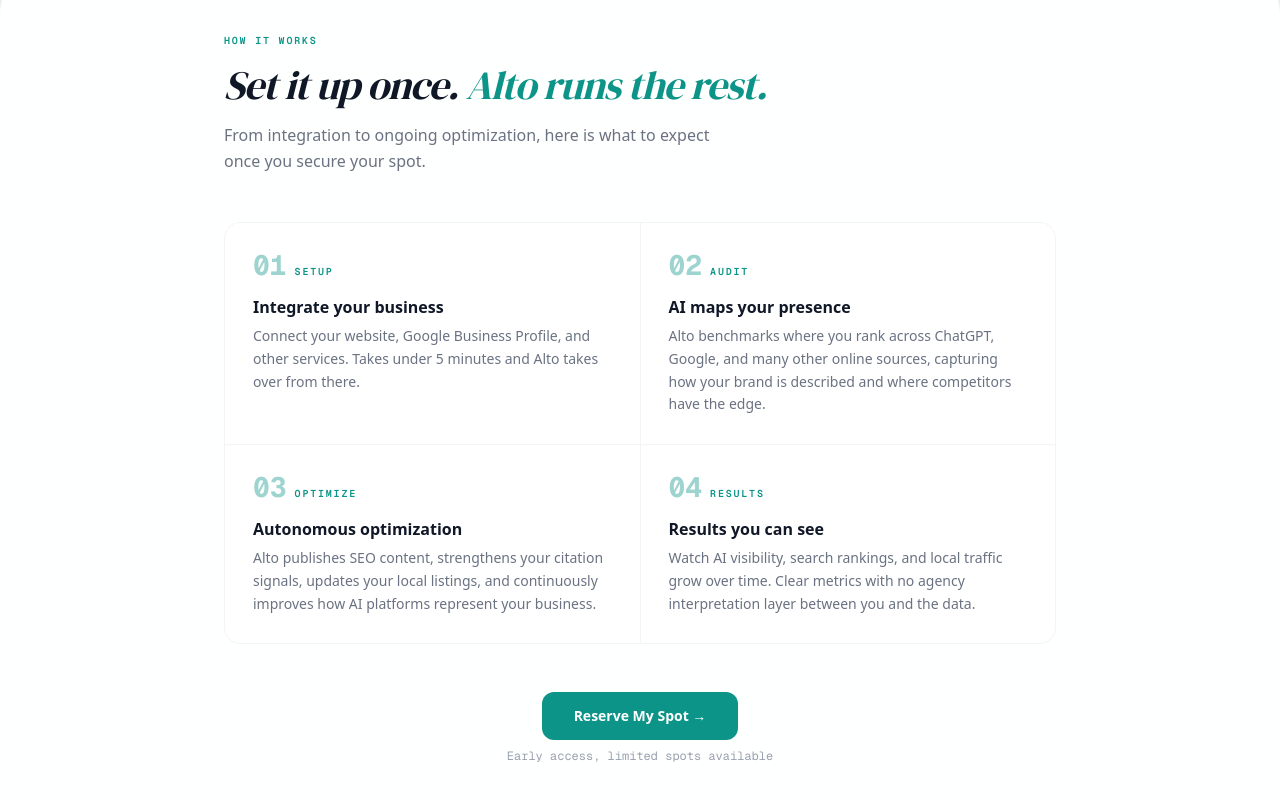
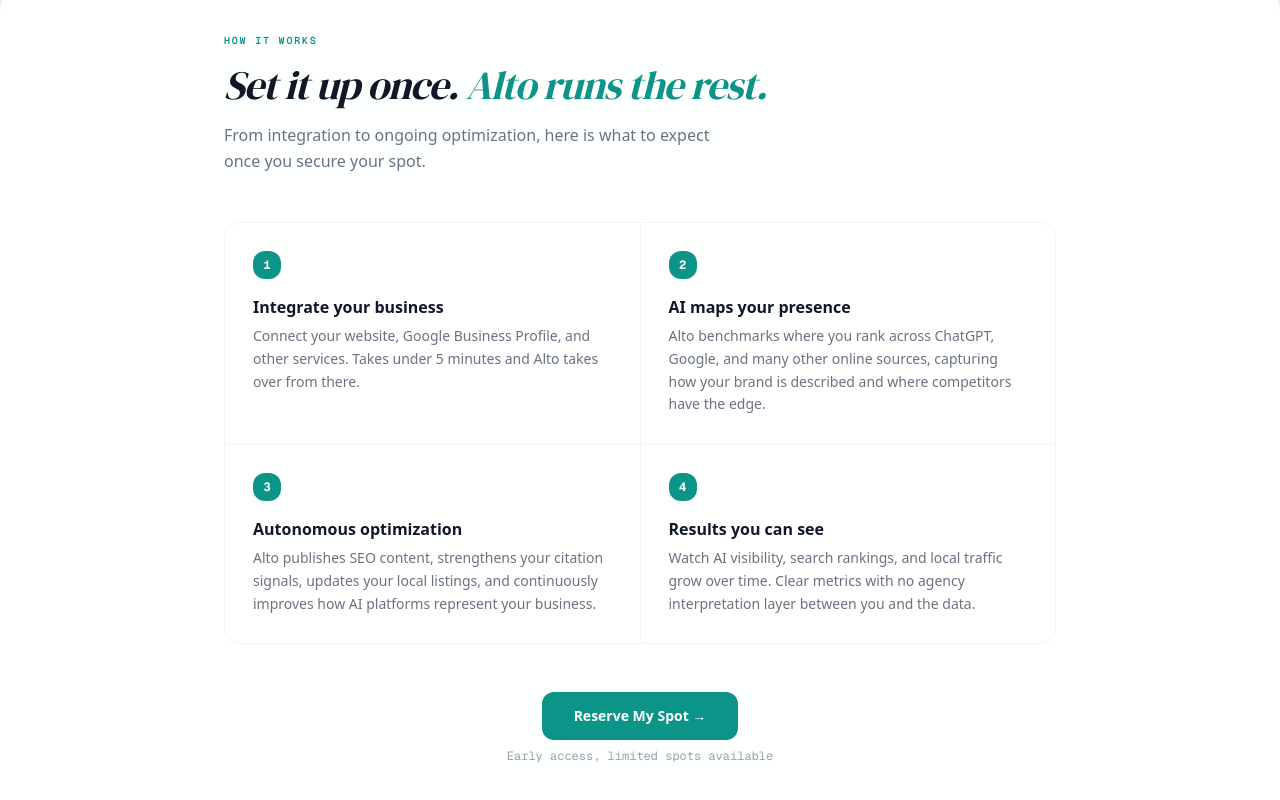
Before and after one commit to jbrijs/alto-waitlist, a Next.js app: page / in a window 1280 px wide. Shown: the part 760-1560 px from the top of the page. Built offline with nearby package versions, Linux system fonts and the light colour scheme.

Commit message:
style: replace step numbers with solid teal badge

```diff
--- a/src/app/page.tsx
+++ b/src/app/page.tsx
@@ -130,19 +130,11 @@
           <div className="grid grid-cols-1 sm:grid-cols-2 gap-px bg-gray-100 rounded-xl overflow-hidden border border-gray-100">
             {/* Step 1 */}
             <div className="bg-white p-7 flex flex-col gap-4">
-              <div className="flex items-baseline gap-2">
-                <span
-                  className="text-[1.75rem] font-bold leading-none tabular-nums"
-                  style={{ color: "rgba(13, 148, 136, 0.4)", fontFamily: "var(--font-geist-mono), monospace" }}
-                >
-                  01
-                </span>
-                <span
-                  className="text-[10px] font-semibold tracking-[0.18em] uppercase"
-                  style={{ color: "#0d9488", fontFamily: "var(--font-geist-mono), monospace" }}
-                >
-                  Setup
-                </span>
+              <div
+                className="w-7 h-7 rounded-lg flex items-center justify-center text-white text-xs font-bold flex-shrink-0"
+                style={{ background: "#0d9488", fontFamily: "var(--font-geist-mono), monospace" }}
+              >
+                1
               </div>
               <div className="flex flex-col gap-1.5">
                 <h3 className="text-base font-semibold text-gray-900">Integrate your business</h3>
@@ -154,19 +146,11 @@
 
             {/* Step 2 */}
             <div className="bg-white p-7 flex flex-col gap-4">
-              <div className="flex items-baseline gap-2">
-                <span
-                  className="text-[1.75rem] font-bold leading-none tabular-nums"
-                  style={{ color: "rgba(13, 148, 136, 0.4)", fontFamily: "var(--font-geist-mono), monospace" }}
-                >
-                  02
-                </span>
-                <span
-                  className="text-[10px] font-semibold tracking-[0.18em] uppercase"
-                  style={{ color: "#0d9488", fontFamily: "var(--font-geist-mono), monospace" }}
-                >
-                  Audit
-                </span>
+              <div
+                className="w-7 h-7 rounded-lg flex items-center justify-center text-white text-xs font-bold flex-shrink-0"
+                style={{ background: "#0d9488", fontFamily: "var(--font-geist-mono), monospace" }}
+              >
+                2
               </div>
               <div className="flex flex-col gap-1.5">
                 <h3 className="text-base font-semibold text-gray-900">AI maps your presence</h3>
@@ -178,19 +162,11 @@
 
             {/* Step 3 */}
             <div className="bg-white p-7 flex flex-col gap-4">
-              <div className="flex items-baseline gap-2">
-                <span
-                  className="text-[1.75rem] font-bold leading-none tabular-nums"
-                  style={{ color: "rgba(13, 148, 136, 0.4)", fontFamily: "var(--font-geist-mono), monospace" }}
-                >
-                  03
-                </span>
-                <span
-                  className="text-[10px] font-semibold tracking-[0.18em] uppercase"
-                  style={{ color: "#0d9488", fontFamily: "var(--font-geist-mono), monospace" }}
-                >
-                  Optimize
-                </span>
+              <div
+                className="w-7 h-7 rounded-lg flex items-center justify-center text-white text-xs font-bold flex-shrink-0"
+                style={{ background: "#0d9488", fontFamily: "var(--font-geist-mono), monospace" }}
+              >
+                3
               </div>
               <div className="flex flex-col gap-1.5">
                 <h3 className="text-base font-semibold text-gray-900">Autonomous optimization</h3>
@@ -202,19 +178,11 @@
 
             {/* Step 4 */}
             <div className="bg-white p-7 flex flex-col gap-4">
-              <div className="flex items-baseline gap-2">
-                <span
-                  className="text-[1.75rem] font-bold leading-none tabular-nums"
-                  style={{ color: "rgba(13, 148, 136, 0.4)", fontFamily: "var(--font-geist-mono), monospace" }}
-                >
-                  04
-                </span>
-                <span
-                  className="text-[10px] font-semibold tracking-[0.18em] uppercase"
-                  style={{ color: "#0d9488", fontFamily: "var(--font-geist-mono), monospace" }}
-                >
-                  Results
-                </span>
+              <div
+                className="w-7 h-7 rounded-lg flex items-center justify-center text-white text-xs font-bold flex-shrink-0"
+                style={{ background: "#0d9488", fontFamily: "var(--font-geist-mono), monospace" }}
+              >
+                4
               </div>
               <div className="flex flex-col gap-1.5">
                 <h3 className="text-base font-semibold text-gray-900">Results you can see</h3>
```
